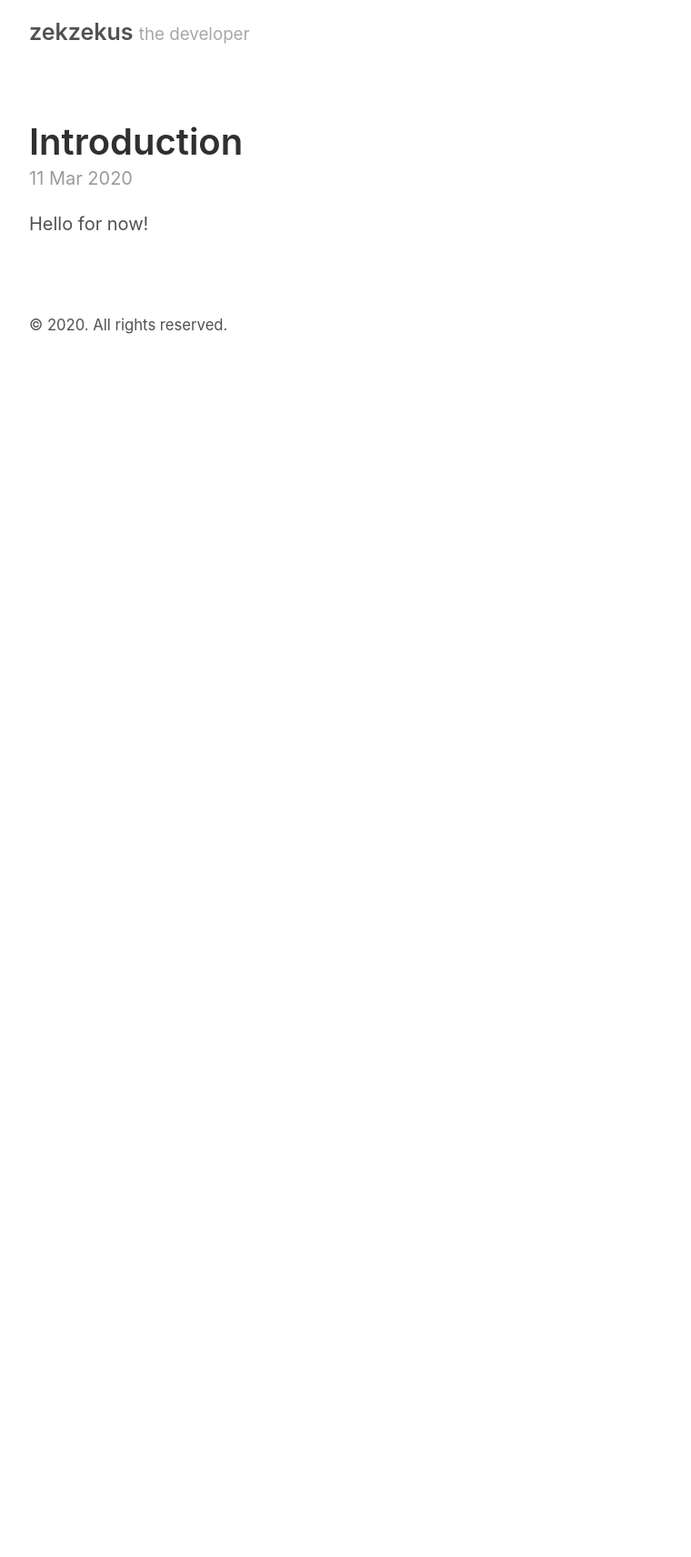
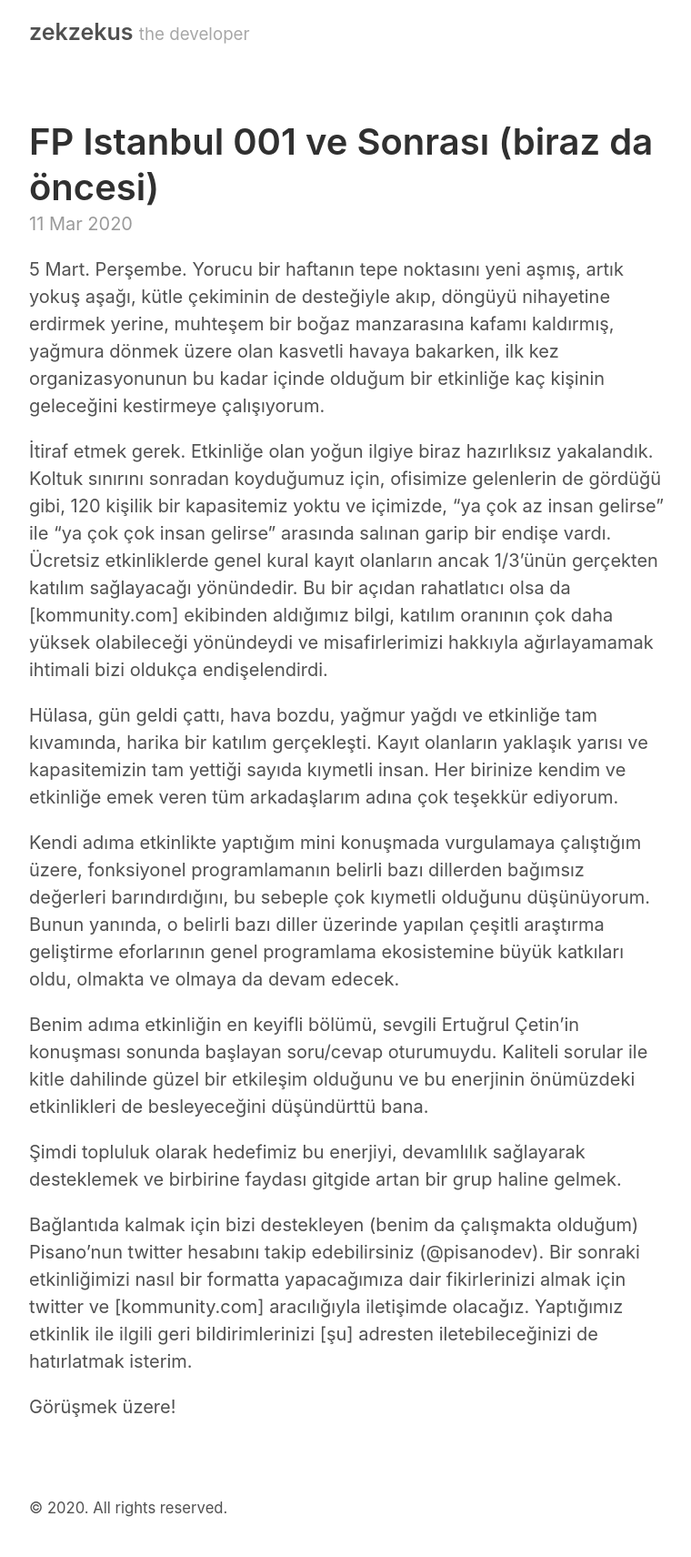
Before and after one commit to zekzekus/zekzekus.github.com, a Jekyll site: the page built from _posts/2020-03-11-first.md, in a window 1280 px wide. Shown: the whole page at 91% size, without its empty margins (258-1018 px from the left). Built offline with Jekyll 4.4.1, drawn with Linux system fonts in a browser that asks for light colours; before the commit the page ends 900 px from its top, so only the background shows below that.

Commit message:
added an old post

```diff
--- a/_posts/2020-03-11-first.md
+++ b/_posts/2020-03-11-first.md
@@ -1,6 +1,20 @@
 ---
 layout: post
-title: Introduction
+title: FP Istanbul 001 ve Sonrası (biraz da öncesi)
 ---
 
-Hello for now!
+5 Mart. Perşembe. Yorucu bir haftanın tepe noktasını yeni aşmış, artık yokuş aşağı, kütle çekiminin de desteğiyle akıp, döngüyü nihayetine erdirmek yerine, muhteşem bir boğaz manzarasına kafamı kaldırmış, yağmura dönmek üzere olan  kasvetli havaya bakarken, ilk kez organizasyonunun bu kadar içinde olduğum bir etkinliğe kaç kişinin geleceğini kestirmeye çalışıyorum.
+
+İtiraf etmek gerek. Etkinliğe olan yoğun ilgiye biraz hazırlıksız yakalandık. Koltuk sınırını sonradan koyduğumuz için, ofisimize gelenlerin de gördüğü gibi, 120 kişilik bir kapasitemiz yoktu ve içimizde, “ya çok az insan gelirse” ile “ya çok çok insan gelirse” arasında salınan garip bir endişe vardı. Ücretsiz etkinliklerde genel kural kayıt olanların ancak 1/3’ünün gerçekten katılım sağlayacağı yönündedir. Bu bir açıdan rahatlatıcı olsa da [kommunity.com] ekibinden aldığımız bilgi, katılım oranının çok daha yüksek olabileceği yönündeydi ve misafirlerimizi hakkıyla ağırlayamamak ihtimali bizi oldukça endişelendirdi.
+
+Hülasa, gün geldi çattı, hava bozdu, yağmur yağdı ve etkinliğe tam kıvamında, harika bir katılım gerçekleşti. Kayıt olanların yaklaşık yarısı ve kapasitemizin tam yettiği sayıda kıymetli insan. Her birinize kendim ve etkinliğe emek veren tüm arkadaşlarım adına çok teşekkür ediyorum.
+
+Kendi adıma etkinlikte yaptığım mini konuşmada vurgulamaya çalıştığım üzere, fonksiyonel programlamanın belirli bazı dillerden bağımsız değerleri barındırdığını, bu sebeple çok kıymetli olduğunu düşünüyorum. Bunun yanında, o belirli bazı diller üzerinde yapılan çeşitli araştırma geliştirme eforlarının genel programlama ekosistemine büyük katkıları oldu, olmakta ve olmaya da devam edecek.
+
+Benim adıma etkinliğin en keyifli bölümü, sevgili Ertuğrul Çetin'in konuşması sonunda başlayan soru/cevap oturumuydu. Kaliteli sorular ile kitle dahilinde güzel bir etkileşim olduğunu ve bu enerjinin önümüzdeki etkinlikleri de besleyeceğini düşündürttü bana.
+
+Şimdi topluluk olarak hedefimiz bu enerjiyi, devamlılık sağlayarak desteklemek ve birbirine faydası gitgide artan bir grup haline gelmek.
+
+Bağlantıda kalmak için bizi destekleyen (benim da çalışmakta olduğum)  Pisano’nun twitter hesabını takip edebilirsiniz (@pisanodev). Bir sonraki etkinliğimizi nasıl bir formatta yapacağımıza dair fikirlerinizi almak için twitter ve [kommunity.com] aracılığıyla iletişimde olacağız. Yaptığımız etkinlik ile ilgili geri bildirimlerinizi [şu] adresten iletebileceğinizi de hatırlatmak isterim.
+
+Görüşmek üzere!
```
